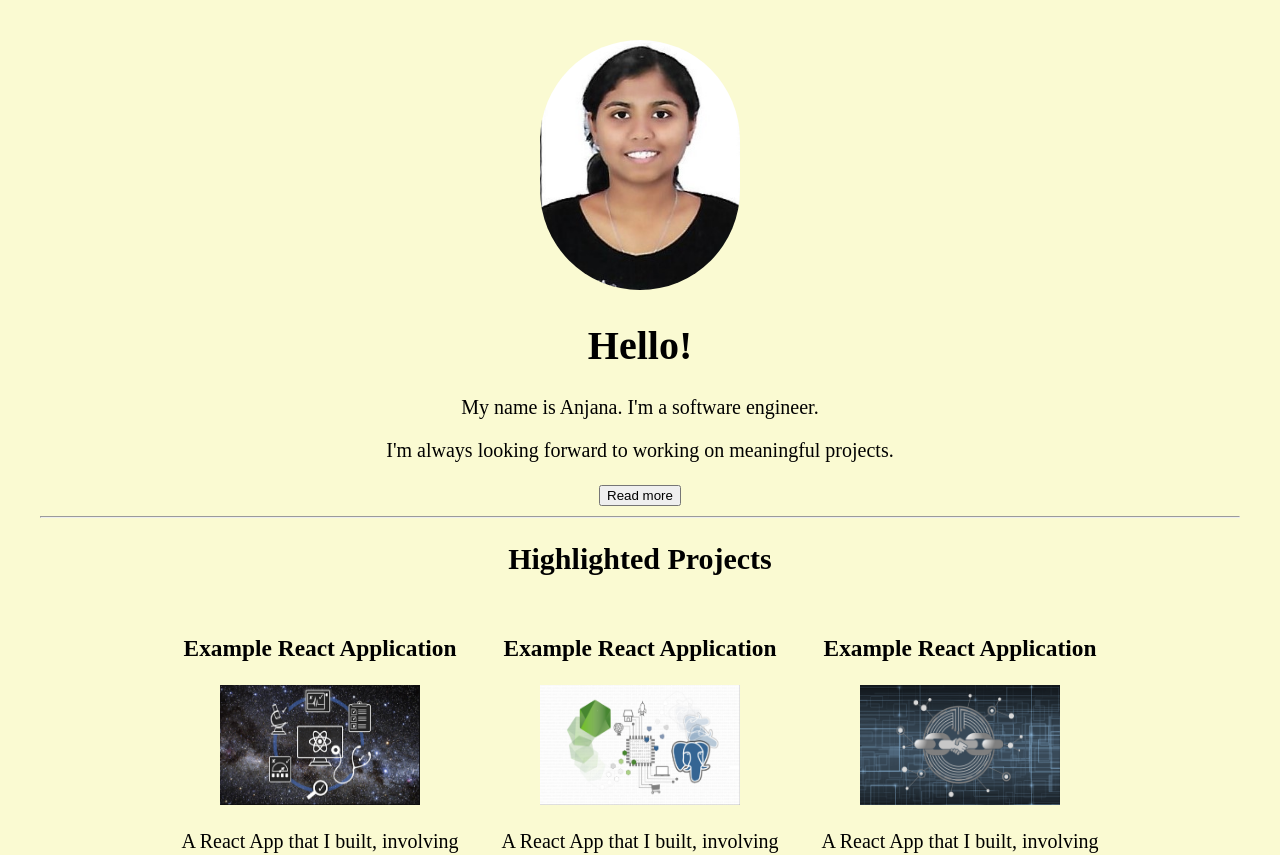
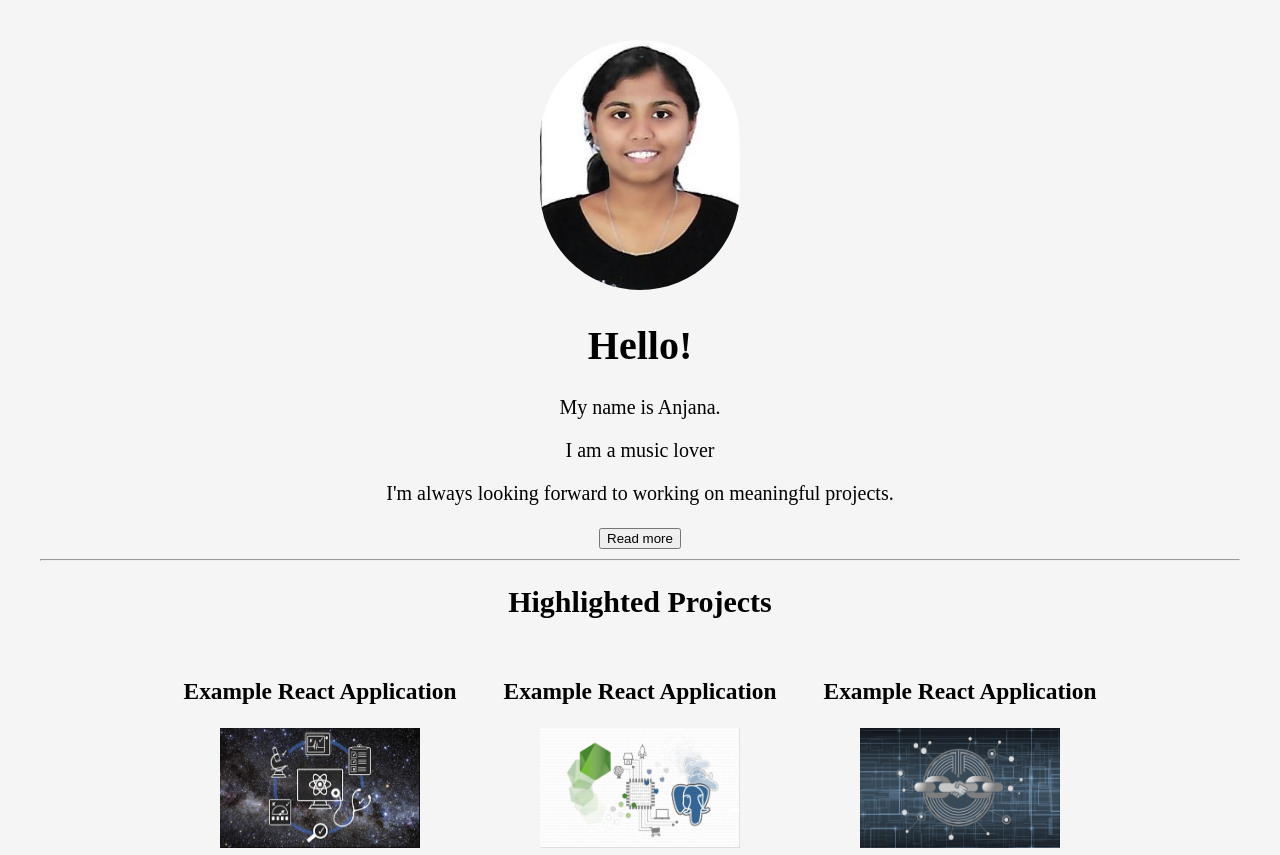
Before and after one commit to anjmn98/portfolio, a React (Create React App) app: page / in a window 1280 px wide. Shown: the top 855 px of the page. Built offline with nearby package versions, Linux system fonts and the light colour scheme; a web font is replaced by a local one.

Commit message:
componentDidMount and componentWillUmnount, title fade css

```diff
--- a/public/index.css
+++ b/public/index.css
@@ -12,7 +12,7 @@
     text-align: center;
     font-size: 20px;
     padding: 2.5%;
-    background-color: lightgoldenrodyellow;
+    background-color: whitesmoke;
     font-family: 'RobotoCondensed';
 }
 
@@ -25,3 +25,25 @@
     height: 250px;
     border-radius: 125px;
 }
+
+.title-fade-out{
+    opacity: 0;
+    animation-name: fade-out;
+    animation-duration: 2s;
+}
+
+.title-fade-in{
+    opacity: 100;
+    animation-name: fade-in;
+    animation-duration: 2s;
+}
+
+@keyframes fade-out {
+    from {opacity: 100}
+    to {opacity: 0}
+}
+
+@keyframes fade-in {
+    from {opacity: 0}
+    to {opacity: 100}
+}
--- a/src/App.js
+++ b/src/App.js
@@ -1,6 +1,7 @@
 import React, { Component } from 'react';
 import Projects from './Projects';
 import SocialProfiles from './SocialProfiles';
+import Title from './Title'
 import profile from './assets/Anjana (1).jpg'
 
 class RegularClass{
@@ -39,7 +40,12 @@
         <div>
             <img src={profile} alt='profile' className='profile' />
             <h1> Hello! </h1>
-            <p> My name is Anjana. I'm a software engineer.</p>
+            <p> My name is Anjana.</p>
+            {/* To know about component unmount, use the following code. When displayBio is false, we are not displaying title, thus unmounting the component.
+            Then componentWillUnmount method will be called.
+            { this.state.displayBio? <Title/> : null }
+            */}
+            <Title />
             <p> I'm always looking forward to working on meaningful projects. </p>
             {
                 this.state.displayBio ? (
--- /dev/null
+++ b/src/Title.js
@@ -0,0 +1,50 @@
+import React, { Component } from 'react';
+
+const TITLES = [
+    'a software engineer',
+    'a music lover',
+    'an enthusiastic learner',
+    'an adventure seeker'
+];
+
+class Title extends Component{
+    state = { titleIndex: 0, fadeIn: true }
+
+    componentDidMount() {
+        console.log('Title component has mounted');
+
+        this.timeout = setTimeout(() => this.setState({ fadeIn: false}), 2000);
+        this.animateTitles();
+    }
+
+    componentWillUnmount() {
+        console.log('Title component will unmount');
+
+        clearInterval(this.titleInterval);
+        clearTimeout(this.timeout);
+    }
+
+    animateTitles = () => {
+        this.titleInterval =
+        setInterval(() => {
+            const titleIndex = (this.state.titleIndex + 1) % TITLES.length;
+
+            this.setState({ titleIndex: titleIndex, fadeIn:true });
+
+            this.timeout = setTimeout(() => this.setState({ fadeIn: false}), 2000);
+        }, 4000);
+    }
+
+    render(){
+
+        const { fadeIn, titleIndex } = this.state;
+
+        const title = TITLES[titleIndex];
+
+        return(
+            <p className={fadeIn? 'title-fade-in':'title-fade-out'}>I am {title}</p>
+        )
+    }
+}
+
+export default Title;
```
